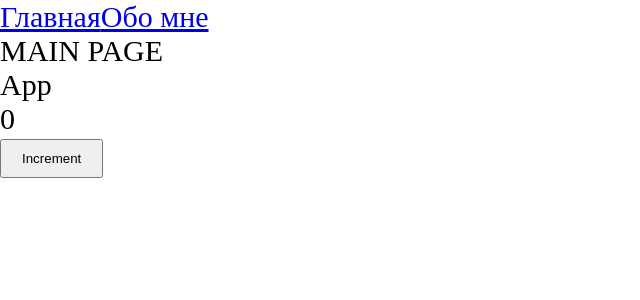
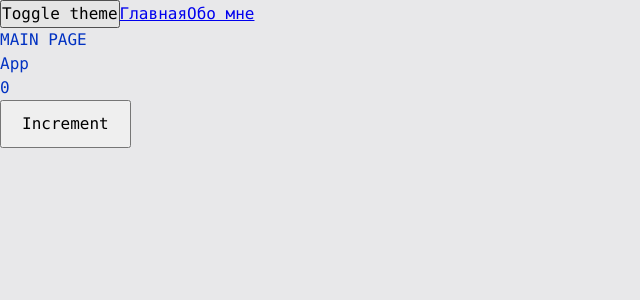
Before and after one commit to Skro11-ru/AFC, a React app: page / in a window 1280 px wide. Shown: the top 300 px of the page, without its empty margins (0-640 px from the left). Built offline with nearby package versions, Linux system fonts and the light colour scheme; the HTML template or start-up script is replaced by a standard one.

Commit message:
feat(main): add themes and control themes

```diff
--- a/src/App.tsx
+++ b/src/App.tsx
@@ -1,13 +1,17 @@
 import { Counter } from './components/Counter';
-import './index.scss';
-import React, { Suspense } from 'react';
+import './styles/index.scss';
+import React, { Suspense, useContext, useState } from 'react';
 import { Link, Route, Routes } from 'react-router-dom';
-import {AboutPageLazy} from "./pages/AboutPage/AboutPage.lazy";
-import {MainPageLazy} from "./pages/MainPage/MainPage.lazy";
+import { AboutPageLazy } from './pages/AboutPage/AboutPage.lazy';
+import { MainPageLazy } from './pages/MainPage/MainPage.lazy';
+import { Theme, ThemeContext } from './theme/ThemeContext';
+import { useTheme } from './theme/UseTheme';
 
 export const App = () => {
+	const { theme, toggleTheme } = useTheme();
 	return (
-		<div className="app">
+		<div className={`app ${theme}`}>
+			<button onClick={toggleTheme}>Toggle theme</button>
 			<Link to={'/'}>Главная</Link>
 			<Link to={'/about'}>Обо мне</Link>
 			<Suspense fallback={<div>Loading...</div>}>
--- a/src/index.scss
+++ /dev/null
@@ -1,9 +0,0 @@
-* {
-	margin: 0;
-	padding: 0;
-	box-sizing: border-box;
-}
-
-.app {
-	font-size: 30px;
-}
--- a/src/index.tsx
+++ b/src/index.tsx
@@ -1,11 +1,14 @@
 import { render } from 'react-dom';
 import { App } from './App';
 import { BrowserRouter } from 'react-router-dom';
+import ThemeProvider from './theme/ThemeProvider';
 
 render(
 	<div>
 		<BrowserRouter>
-			<App />
+			<ThemeProvider>
+				<App />
+			</ThemeProvider>
 		</BrowserRouter>
 	</div>,
 	document.getElementById('root'),
--- /dev/null
+++ b/src/styles/index.scss
@@ -0,0 +1,16 @@
+@import 'reset';
+
+@import 'variables/global';
+@import 'themes/light';
+@import 'themes/dark';
+
+.app {
+	font: var(--font-m);
+
+	background: var(--bg-color);
+	color: var(--primary-color);
+
+	min-height: 100vh;
+
+	background-color: var(--bg-color);
+}
--- /dev/null
+++ b/src/styles/reset.scss
@@ -0,0 +1,13 @@
+* {
+  margin: 0;
+  padding: 0;
+  box-sizing: border-box;
+}
+
+input,
+button,
+select,
+textarea {
+  margin: 0;
+  font: inherit;
+}
--- /dev/null
+++ b/src/styles/themes/dark.scss
@@ -0,0 +1,8 @@
+.app.dark {
+	--primary-color: #049604;
+	--secondary-color: #04ff04;
+	--inverted-primary-color: #0232c2;
+	--inverted-secondary-color: #0449e0;
+	--bg-color: #0e0e75;
+	--inverted-bg-color: #e8e8ea;
+}
--- /dev/null
+++ b/src/styles/themes/light.scss
@@ -0,0 +1,8 @@
+.app.light {
+	--primary-color: #0232c2;
+	--secondary-color: #0449e0;
+	--inverted-primary-color: #049604;
+	--inverted-secondary-color: #04ff04;
+	--bg-color: #e8e8ea;
+	--inverted-bg-color: #0e0e75;
+}
--- /dev/null
+++ b/src/styles/variables/global.scss
@@ -0,0 +1,13 @@
+:root {
+	--font-family-main: Consolas, 'Andale Mono WT', 'Andale Mono',
+		'Lucida Console', 'Lucida Sans Typewriter', 'DejaVu Sans Mono',
+		'Bitstream Vera Sans Mono', 'Liberation Mono', 'Nimbus Mono L', Monaco,
+		'Courier New', Courier, monospace, Serif;
+	--font-size-m: 16px;
+	--font-line-m: 24px;
+	--font-m: var(--font-size-m) / var(--font-line-m) var(--font-family-main);
+
+	--font-size-l: 24px;
+	--font-line-l: 32px;
+	--font-l: var(--font-size-l) / var(--font-line-l) var(--font-family-main);
+}
--- /dev/null
+++ b/src/theme/ThemeContext.ts
@@ -0,0 +1,14 @@
+import { createContext } from 'react';
+
+export enum Theme {
+	LIGHT = 'light',
+	DARK = 'dark',
+}
+
+type ThemeContextType = {
+	theme?: Theme;
+	setTheme?: (theme: Theme) => void;
+};
+
+export const ThemeContext = createContext<ThemeContextType>({});
+export const LOCAL_STORAGE_THEME_KEY = 'theme';
--- /dev/null
+++ b/src/theme/ThemeProvider.tsx
@@ -0,0 +1,25 @@
+import { LOCAL_STORAGE_THEME_KEY, Theme, ThemeContext } from './ThemeContext';
+import { FC, useMemo, useState } from 'react';
+
+const defaultTheme =
+	(localStorage.getItem(LOCAL_STORAGE_THEME_KEY) as Theme) || Theme.LIGHT;
+
+const ThemeProvider: FC = ({ children }) => {
+	const [theme, setTheme] = useState<Theme>(defaultTheme);
+
+
+	const defaultProps = useMemo(
+		() => ({
+			theme: theme,
+			setTheme: setTheme,
+		}),
+		[theme],
+	);
+	return (
+		<ThemeContext.Provider value={defaultProps}>
+			{children}
+		</ThemeContext.Provider>
+	);
+};
+
+export default ThemeProvider;
--- /dev/null
+++ b/src/theme/UseTheme.ts
@@ -0,0 +1,23 @@
+import { LOCAL_STORAGE_THEME_KEY, Theme, ThemeContext } from './ThemeContext';
+import { useContext } from 'react';
+
+interface UseThemeResult {
+	theme: Theme;
+	toggleTheme: () => void;
+}
+
+export const useTheme = (): UseThemeResult => {
+	const { setTheme, theme } = useContext(ThemeContext);
+	const toggleTheme = () => {
+		const newTheme = theme === Theme.LIGHT ? Theme.DARK : Theme.LIGHT;
+		setTheme?.(newTheme);
+		localStorage.setItem(LOCAL_STORAGE_THEME_KEY, newTheme);
+	};
+	return {
+		theme:
+			theme ??
+			(localStorage.getItem(LOCAL_STORAGE_THEME_KEY) as Theme) ??
+			Theme.LIGHT,
+		toggleTheme,
+	};
+};
```
